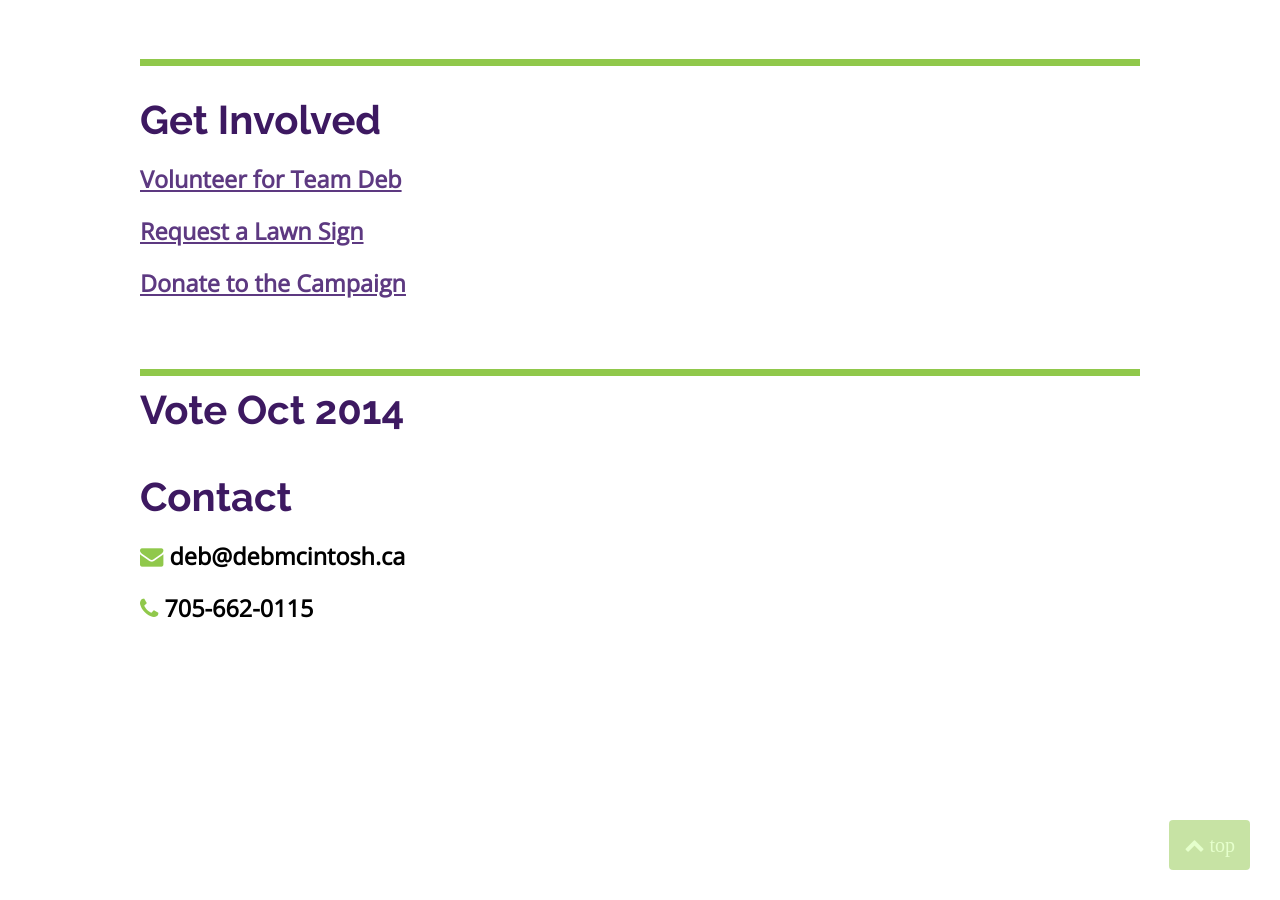
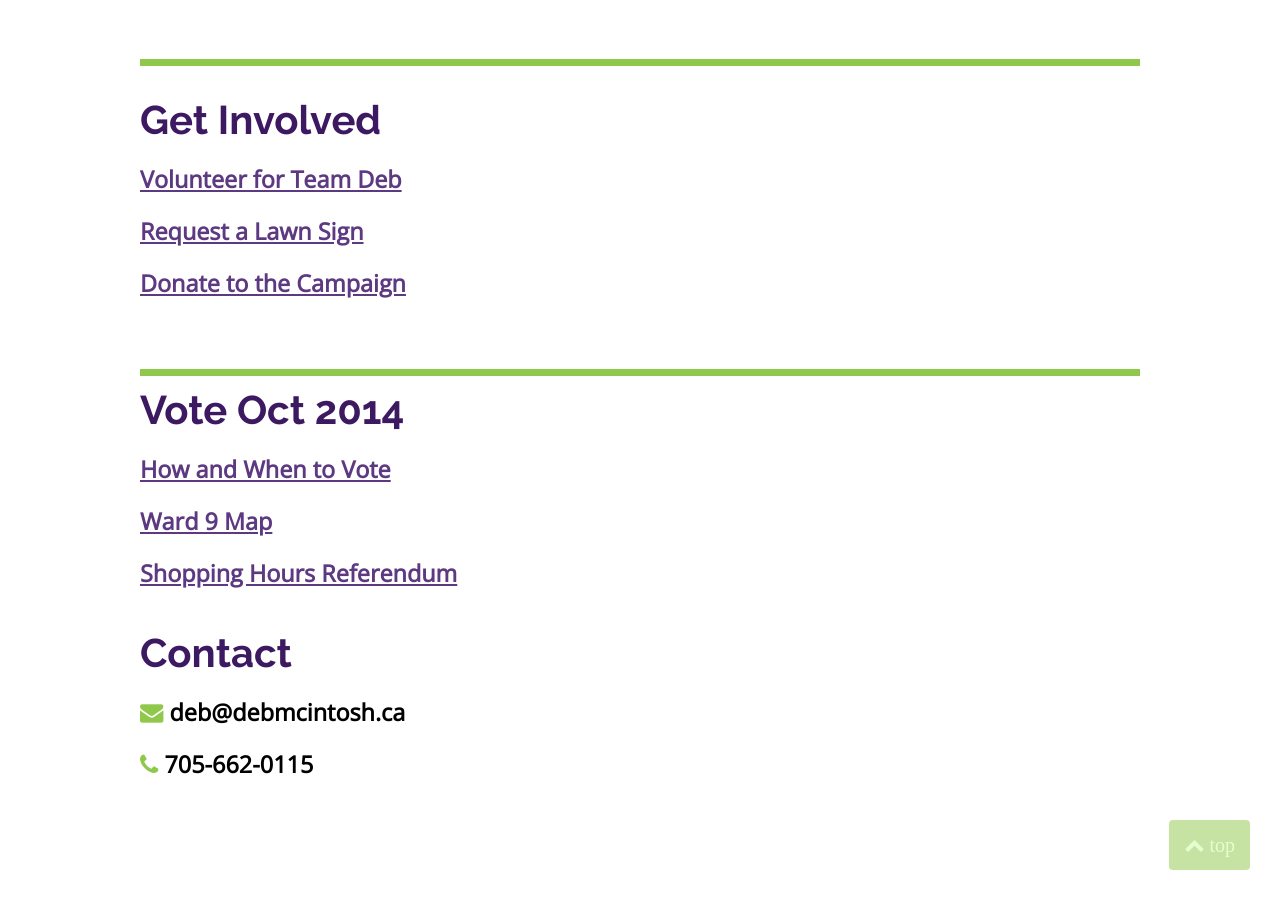
Before and after one commit to devonoel/debsite, a Jekyll site: the page built from index.html, in a window 1280 px wide and 900 px high, scrolled down 3664 px. Built offline with Jekyll 4.4.1, drawn with Linux system fonts in a browser that asks for light colours; nearby versions of some CDN libraries; Markdown is read by kramdown in place of the engine named in the settings.

Commit message:
Fleshed out the Vote section a bit

```diff
--- a/index.html
+++ b/index.html
@@ -146,6 +146,17 @@ title: Deb McIntosh
 <div id="vote">
   <div class="page-content">
     <h1>Vote Oct 2014</h1>
+    <h3><a href="http://www.greatersudbury.ca/inside-city-hall/election-2014/">
+      How and When to Vote</a></h3>
+    <h3><a href="http://www.greatersudbury.ca/linkservid/78B5F97E-0F36-CE09-5AD34E82ECDBCBB3/showMeta/0/">
+      Ward 9 Map</a></h3>
+    <h3><a href="http://www.greatersudbury.ca/inside-city-hall/election-2014/referendum-2014/">
+      Shopping Hours Referendum</a></h3>
+    <!--
+    Ward 9 Map: http://www.greatersudbury.ca/linkservid/78B5F97E-0F36-CE09-
+    5AD34E82ECDBCBB3/showMeta/0/
+    (can you have just Ward 9 pop up?)
+    -->
   </div>
 </div>
 
```
Also changed, not shown: 3 other files.
